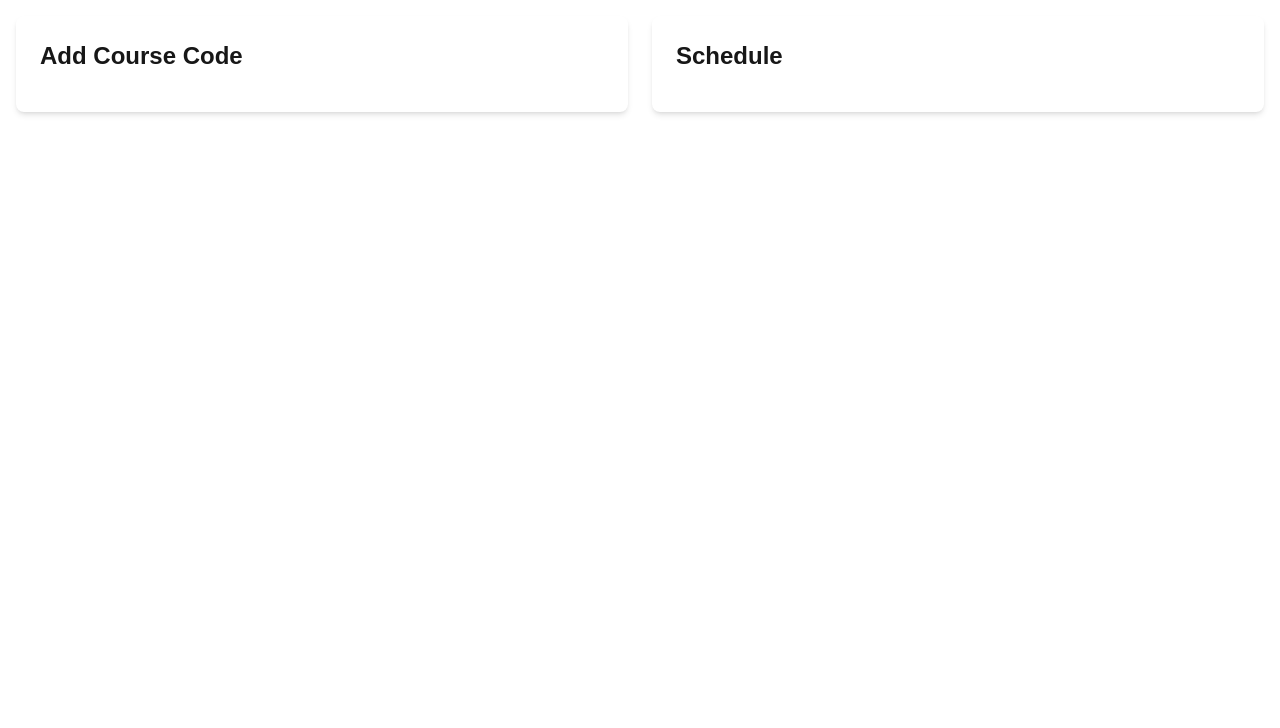
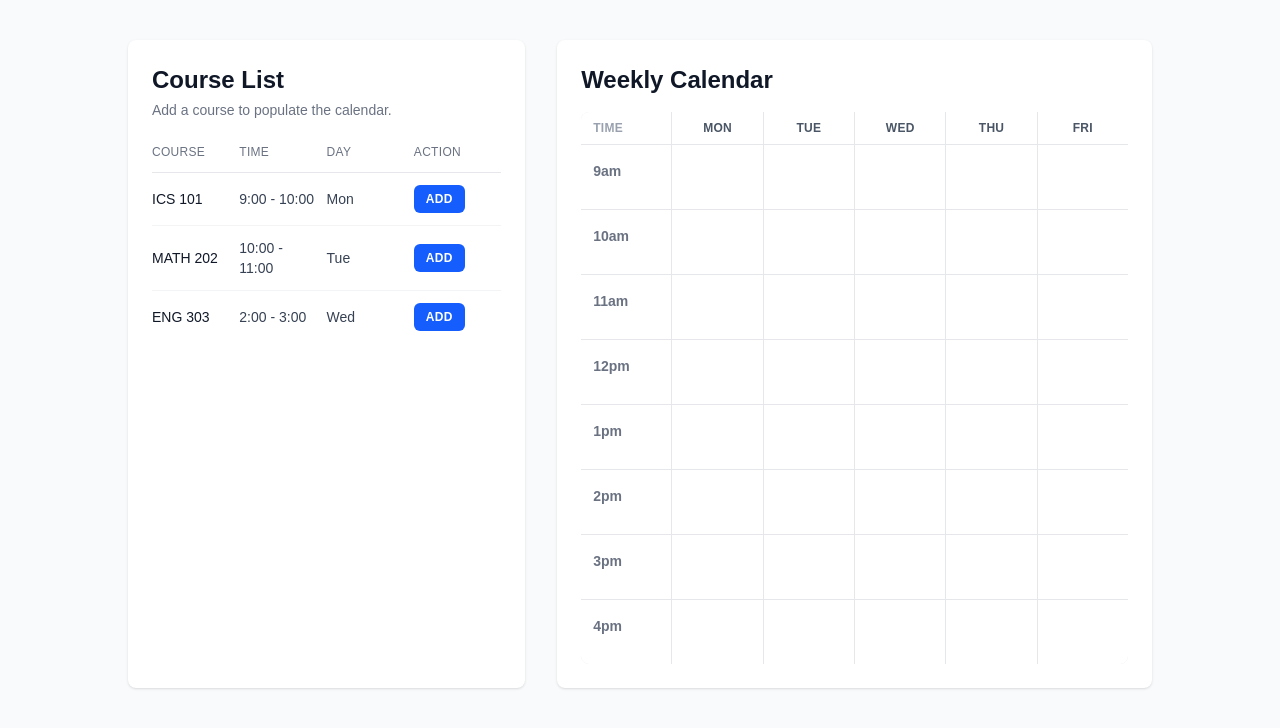
Before and after one commit to dlsu-lscs/lscs-mls-web, a Next.js app: page /mls-schedule in a window 1280 px wide. Shown: the top 728 px of the page. Built offline with nearby package versions, Linux system fonts and the light colour scheme.

Commit message:
feat: initial scheduling page

```diff
--- a/src/app/mls-schedule/page.tsx
+++ b/src/app/mls-schedule/page.tsx
@@ -1,17 +1,139 @@
-export default function AddCoursePage() {
+"use client";
+
+import { Fragment, useState } from 'react';
+
+//basic attributes for a course
+type Course = {
+  id: string;
+  name: string;
+  timeLabel: string;
+  slot: string;
+  day: 'Monday' | 'Tuesday' | 'Wednesday' | 'Thursday' | 'Friday';
+};
+
+//Fake data for testing
+const COURSES: Course[] = [
+  {
+    id: 'ics-101',
+    name: 'ICS 101',
+    timeLabel: '9:00 - 10:00',
+    slot: '9am',
+    day: 'Monday',
+  },
+  {
+    id: 'math-202',
+    name: 'MATH 202',
+    timeLabel: '10:00 - 11:00',
+    slot: '10am',
+    day: 'Tuesday',
+  },
+  {
+    id: 'eng-303',
+    name: 'ENG 303',
+    timeLabel: '2:00 - 3:00',
+    slot: '2pm',
+    day: 'Wednesday',
+  },
+];
+
+//days of the week and time for the clalendar component
+const DAYS: Course['day'][] = ['Monday', 'Tuesday', 'Wednesday', 'Thursday', 'Friday'];
+const TIME_SLOTS = ['9am', '10am', '11am', '12pm', '1pm', '2pm', '3pm', '4pm'] as const;
+
+type ScheduleState = Partial<Record<Course['day'], Partial<Record<(typeof TIME_SLOTS)[number], string>>>>;
+
+export default function SchedulerPage() {
+  const [schedule, setSchedule] = useState<ScheduleState>({});
+
+  const handleAddCourse = (course: Course) => {
+    setSchedule((prev) => {
+      const updatedDay = { ...(prev[course.day] ?? {}), [course.slot]: course.name };
+      return { ...prev, [course.day]: updatedDay };
+    });
+  };
+
   return (
-    <div className="min-h-screen p-4">
-      <div className="container mx-auto grid grid-cols-1 lg:grid-cols-2 gap-6">
-        {/* Left side: Course Code */}
-        <div className="bg-white dark:bg-gray-800 rounded-lg shadow-md p-6">
-          <h2 className="text-2xl font-bold mb-4">Add Course Code</h2>
+    <div className="min-h-screen bg-gray-50 px-6 py-10">
+      <div className="mx-auto flex max-w-5xl flex-col gap-8 lg:flex-row">
+        <div className="w-full rounded-lg bg-white p-6 shadow-sm lg:w-2/5">
+          <h1 className="text-2xl font-semibold text-gray-900">Course List</h1>
+          <p className="mt-1 text-sm text-gray-500">Add a course to populate the calendar.</p>
 
+          <table className="mt-6 w-full table-fixed border-collapse text-left text-sm text-gray-700">
+            <thead>
+              <tr className="border-b border-gray-200 text-xs uppercase tracking-wide text-gray-500">
+                <th className="pb-3 font-medium">Course</th>
+                <th className="pb-3 font-medium">Time</th>
+                <th className="pb-3 font-medium">Day</th>
+                <th className="pb-3 font-medium">Action</th>
+              </tr>
+            </thead>
+            <tbody>
+              {COURSES.map((course) => (
+                <tr key={course.id} className="border-b border-gray-100 last:border-none">
+                  <td className="py-3 pr-2 font-medium text-gray-900">{course.name}</td>
+                  <td className="py-3 pr-2">{course.timeLabel}</td>
+                  <td className="py-3 pr-2">{course.day.slice(0, 3)}</td>
+                  <td className="py-3">
+                    <button
+                      type="button"
+                      onClick={() => handleAddCourse(course)}
+                      className="rounded-md bg-blue-600 px-3 py-1.5 text-xs font-semibold uppercase tracking-wide text-white transition hover:bg-blue-700"
+                    >
+                      Add
+                    </button>
+                  </td>
+                </tr>
+              ))}
+            </tbody>
+          </table>
         </div>
 
-        {/* Right side: Schedule */}
-        <div className="bg-white dark:bg-gray-800 rounded-lg shadow-md p-6">
-          <h2 className="text-2xl font-bold mb-4">Schedule</h2>
+        <div className="w-full rounded-lg bg-white p-6 shadow-sm lg:w-3/5">
+          <h2 className="text-2xl font-semibold text-gray-900">Weekly Calendar</h2>
+          <div className="mt-4 overflow-x-auto">
+            <div className="grid min-w-full grid-cols-6 gap-px rounded-lg bg-gray-200 text-center text-sm font-medium text-gray-600">
+              <div className="rounded-tl-lg bg-white px-3 py-2 text-left text-xs font-semibold uppercase tracking-wide text-gray-400">
+                Time
+              </div>
+              {DAYS.map((day) => (
+                <div key={day} className="bg-white px-3 py-2 text-xs font-semibold uppercase tracking-wide">
+                  {day.slice(0, 3)}
+                </div>
+              ))}
+              {TIME_SLOTS.map((slot, index) => (
+                <Fragment key={slot}>
+                  <div
+                    className={`bg-white px-3 py-4 text-left text-sm font-semibold text-gray-500 ${
+                      index === TIME_SLOTS.length - 1 ? 'rounded-bl-lg' : ''
+                    }`}
+                  >
+                    {slot}
+                  </div>
+                  {DAYS.map((day, dayIndex) => {
+                    const courseName = schedule[day]?.[slot];
+                    const isBottomRow = index === TIME_SLOTS.length - 1;
+                    const isRightMost = dayIndex === DAYS.length - 1;
 
+                    return (
+                      <div
+                        key={`${day}-${slot}`}
+                        className={`flex min-h-[64px] items-center justify-center bg-white px-3 py-2 ${
+                          isBottomRow && isRightMost ? 'rounded-br-lg' : ''
+                        }`}
+                      >
+                        {courseName ? (
+                          <span className="w-full rounded-md bg-blue-100 px-2 py-1 text-xs font-semibold text-blue-800">
+                            {courseName}
+                          </span>
+                        ) : null}
+                      </div>
+                    );
+                  })}
+                </Fragment>
+              ))}
+            </div>
+          </div>
         </div>
       </div>
     </div>
```
